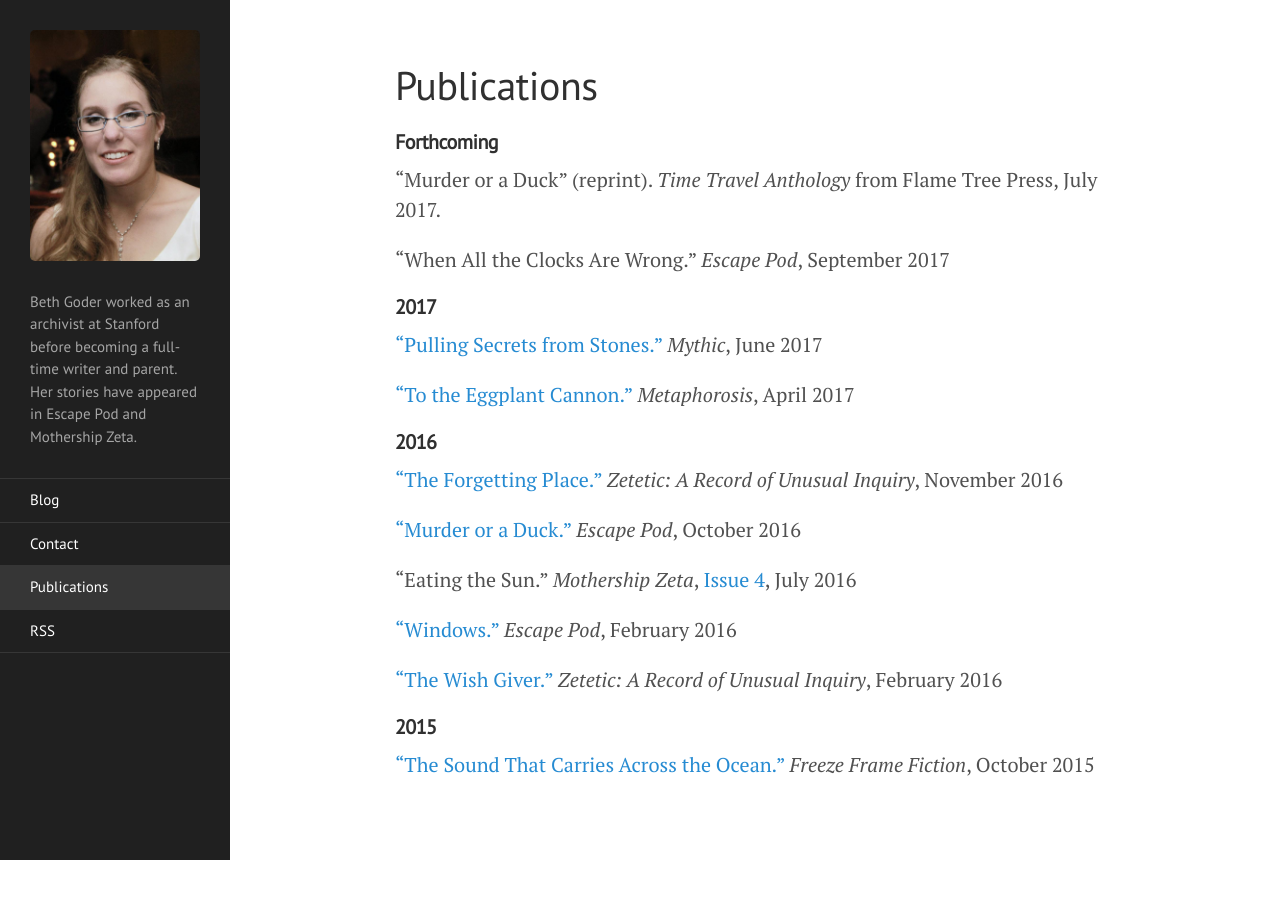
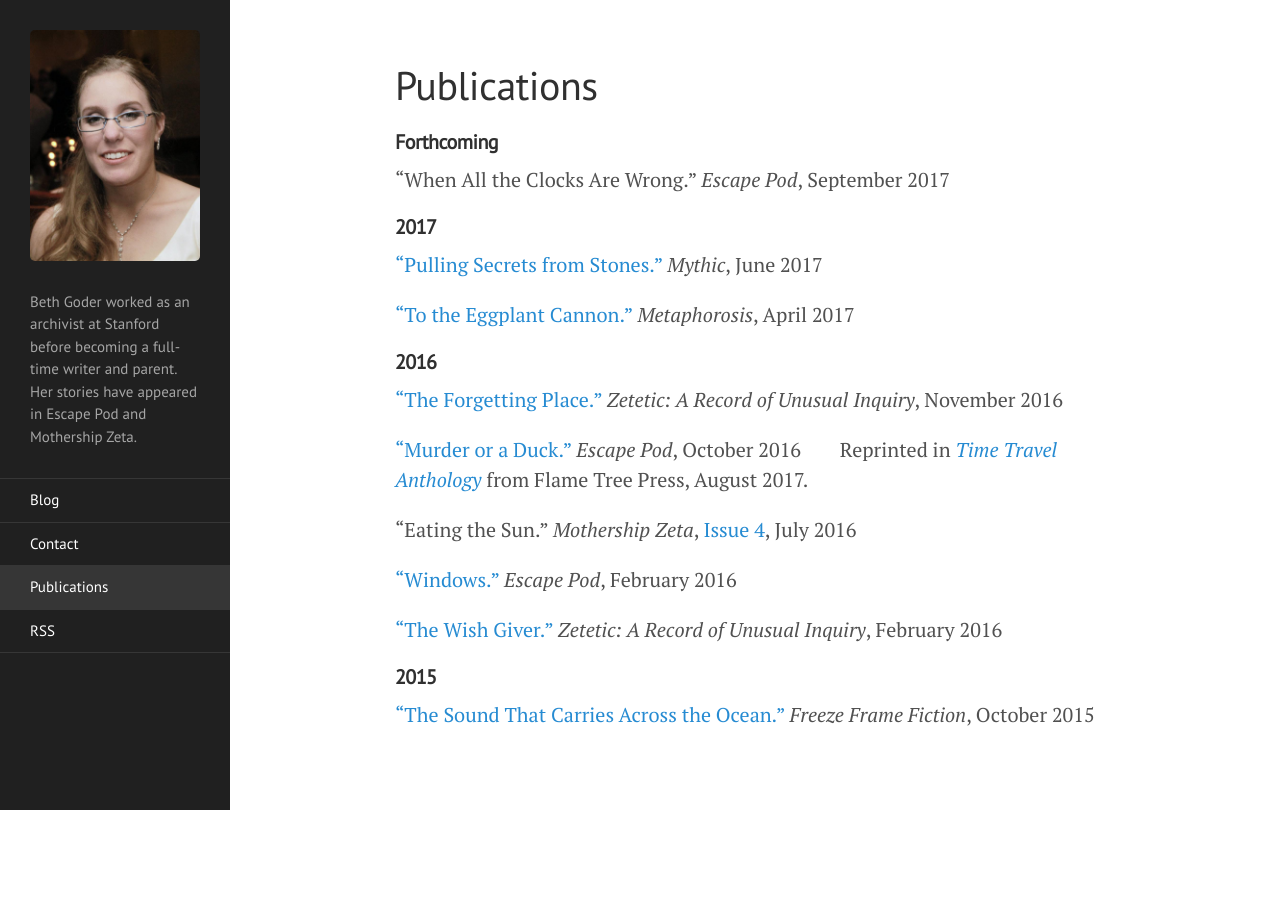
Before and after one commit to BethGoder/BethGoder.github.io, a Jekyll site: the page built from pubs.md, in a window 1280 px wide. Built offline with Jekyll 4.4.1, drawn with Linux system fonts in a browser that asks for light colours.

Commit message:
Update pubs.md

```diff
--- a/pubs.md
+++ b/pubs.md
@@ -7,7 +7,6 @@ permalink: /publications/
 
 #### __Forthcoming__
 
-"Murder or a Duck" (reprint). _Time Travel Anthology_  from Flame Tree Press, July 2017.
 
 "When All the Clocks Are Wrong." _Escape Pod_, September 2017
 
@@ -26,6 +25,7 @@ permalink: /publications/
 ["The Forgetting Place."](https://zeteticrecord.org/2016/11/the-forgetting-place/) _Zetetic: A Record of Unusual Inquiry_, November 2016
 
 ["Murder or a Duck."](http://escapepod.org/2016/10/13/ep545-murder-or-a-duck/) _Escape Pod_, October 2016
+&nbsp;&nbsp;&nbsp;&nbsp;&nbsp;&nbsp; Reprinted in [_Time Travel Anthology_](http://flametreepublishing.com/Time-Travel-Short-Stories.html) from Flame Tree Press, August 2017.
 
 "Eating the Sun." _Mothership Zeta_, [Issue 4](http://mothershipzeta.org/2016/07/28/issue-4-is-out-now/), July 2016
 
```
